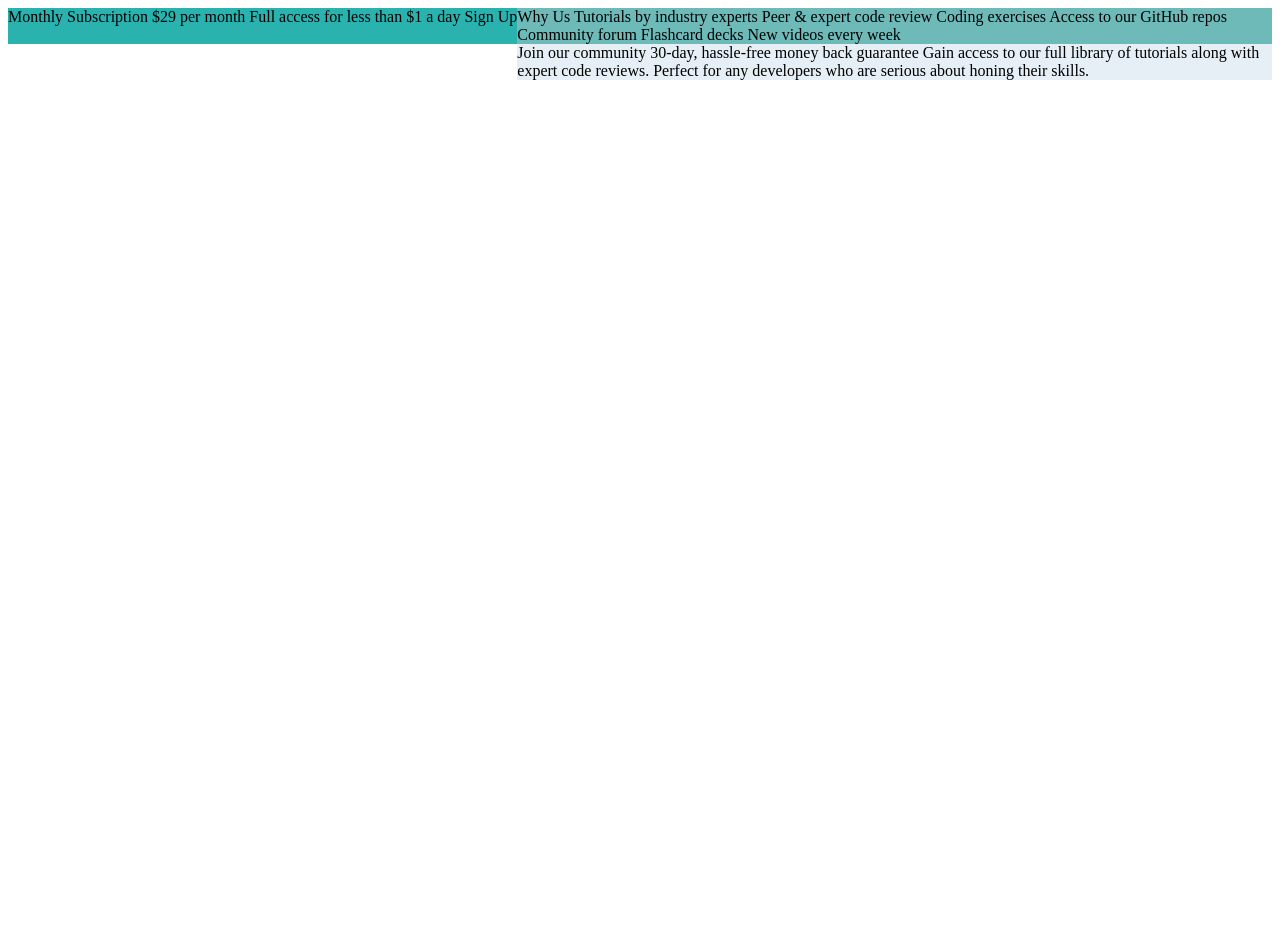
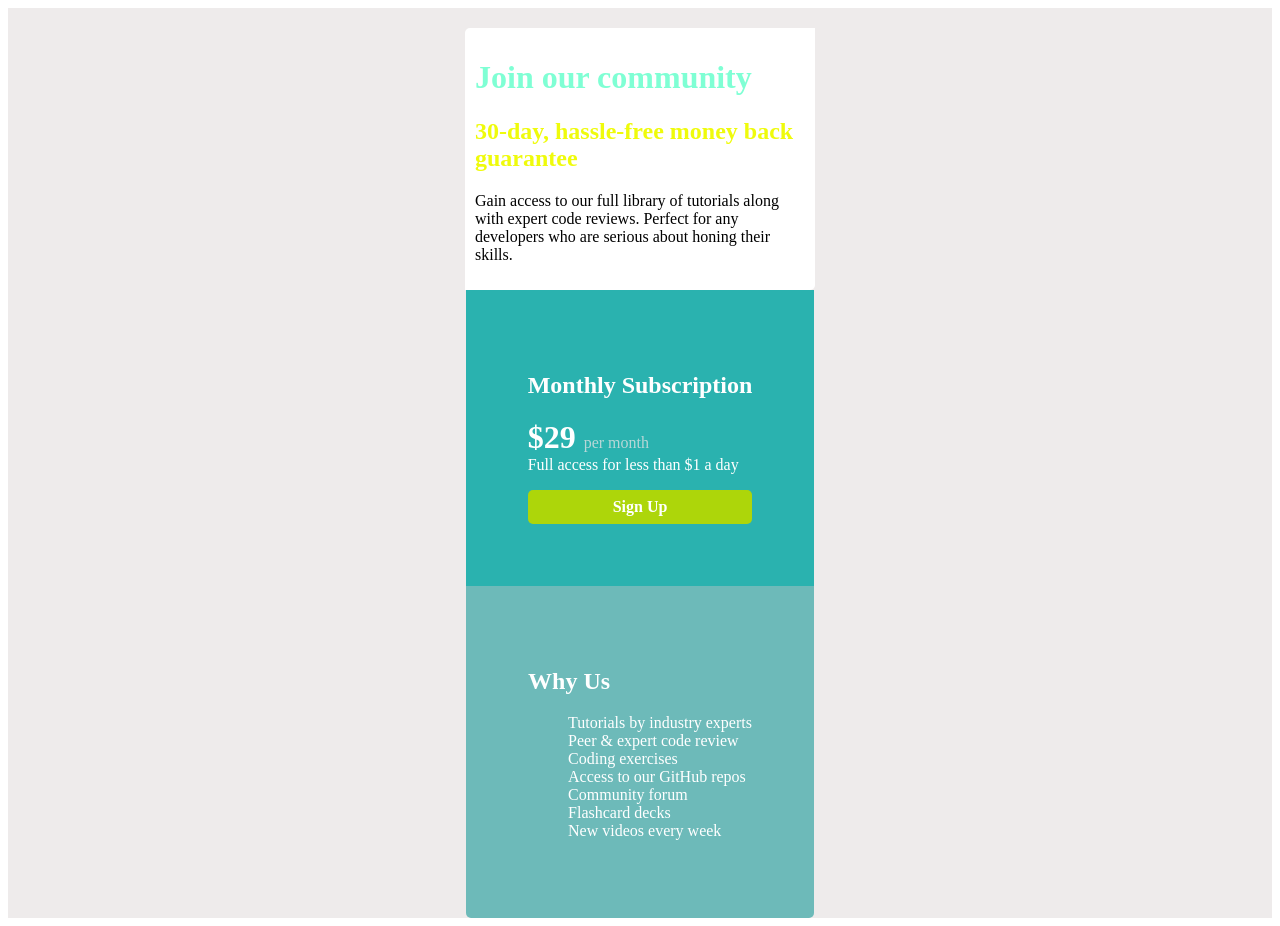
Before and after one commit to AbdiAbsiye/single-price-grid-componen.github.io, a plain HTML site: page index.html in a window 1280 px wide. Before the commit the page ends 800 px from the top, so only its background shows below. Drawn offline with Linux system fonts and the light colour scheme.

Commit message:
big changes made

```diff
--- a/index.html
+++ b/index.html
@@ -13,36 +13,45 @@
 <body>
 <div class="container">
     <div class="item1">
-      Join our community
-
-      30-day, hassle-free money back guarantee
-
-      Gain access to our full library of tutorials along with expert code reviews.
-      Perfect for any developers who are serious about honing their skills.
-
+     <h1> Join our community</h1>
+     <h2 id="first-h2">30-day, hassle-free money back guarantee</h2>
+     <p> Gain access to our full library of tutorials along with expert code reviews.
+      Perfect for any developers who are serious about honing their skills.</p>
     </div>
     <div class="item2">
-      Monthly Subscription
+     <h2> Monthly Subscription</h2>
+     <p id="item2p"> <span style="font-size: xx-large; font-weight: bold;">&dollar;29 </span><span style="color: rgb(184, 215, 215);">per month</span><br>
+      Full access for less than &dollar;1 a day</p>
 
-      &dollar;29 per month
-
-      Full access for less than &dollar;1 a day
-
-      Sign Up
+     <div class="button">Sign Up</div>
     </div>
     <div class="item3">
+      <h2> Why Us</h2>
+      <ul>
+        <li>Tutorials by industry experts</li>
+        <li>Peer &amp; expert code review</li>
+        <li>Coding exercises</li>
+        <li> Access to our GitHub repos</li>
+        <li>Community forum</li>
+        <li> Flashcard decks</li>
+        <li> New videos every week</li>
+      </ul>
+    </div>
+  </div>
 
-      Why Us
 
-      Tutorials by industry experts
-      Peer &amp; expert code review
-      Coding exercises
-      Access to our GitHub repos
-      Community forum
-      Flashcard decks
-      New videos every week
-    </div>
-</div>
+
+
+
+
+
+
+
+
+
+
+
+
 
 
 </body>
--- a/style.css
+++ b/style.css
@@ -1,20 +1,65 @@
 
  .container{
-    display: grid;
-    grid-template-columns: ;
+    display:flex;
+    flex-direction: column;
+
+    min-height: 90vh;
+
+    align-items: center;
+    justify-content: center;
+    background-color: rgb(238, 235, 235);
+    padding-top: 20px;
+    box-sizing: border-box;
+
+}
+.item1{
+
+    background-color:white;
+     padding: 10px;
+     max-width: 330px;
+     border-radius: 5px 0 5px 0;
 
 
 
 }
-.item1{
-    background-color: hsl(204, 43%, 93%);
-    grid-area: header;
-
-}
 .item2{
     background-color:  hsl(179, 62%, 43%);
+    padding: 62px;
+    max-width: 330px;
+
 
 }
 .item3{
     background-color:  hsl(179, 36%, 58%);
+    padding: 62px;
+    max-width: 330px;
+    border-radius: 0 0 5px 5px;
+
 }
+h1{
+    color: aquamarine;
+}
+#first-h2{
+    color: rgb(239, 251, 11)	;
+    font-weight: bolder;
+}
+h2{
+    color: white;
+
+}
+.button{
+background-color: hwb(72 4% 16%);
+ color: white;
+text-align: center;
+border-radius: 5px;
+padding: 8px;
+font-weight: bold;
+
+}
+ ul{
+    color: white;
+    list-style-type: none;
+ }
+ #item2p{
+    color: white;
+ }
```
